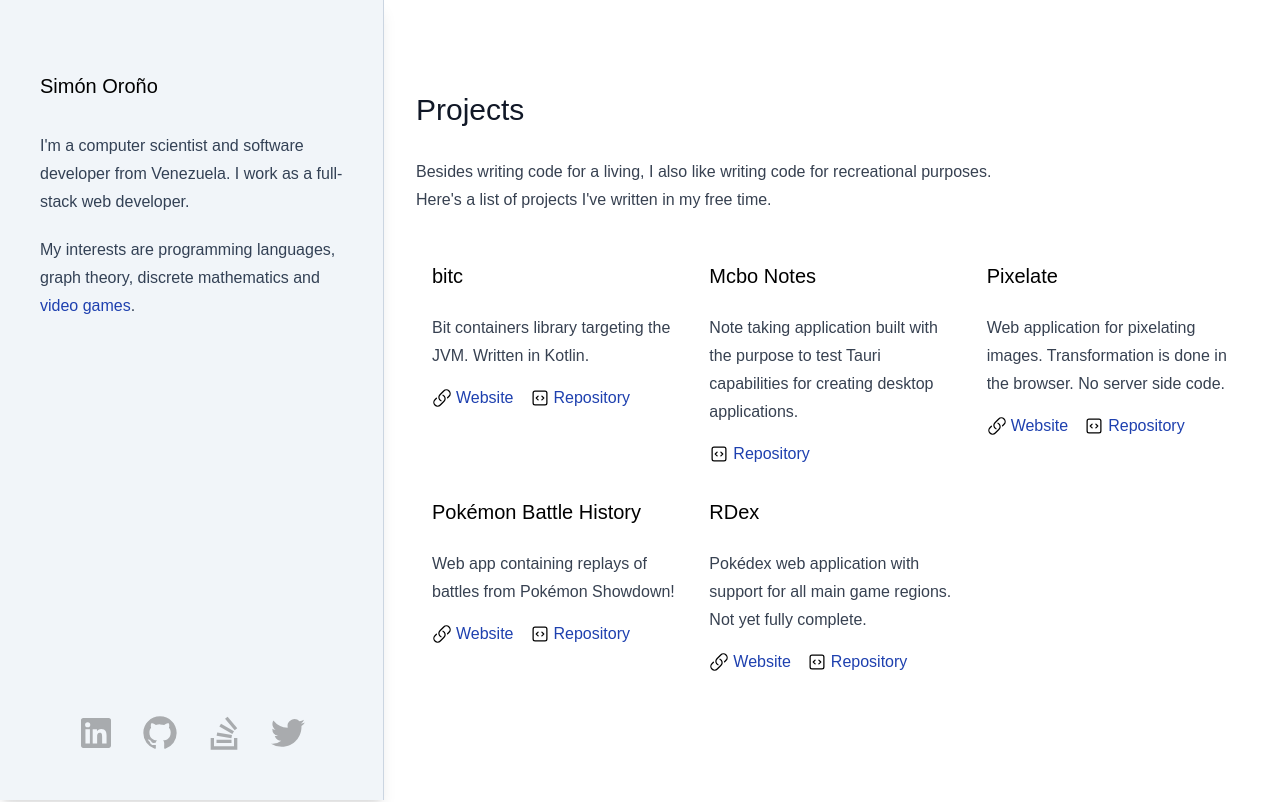
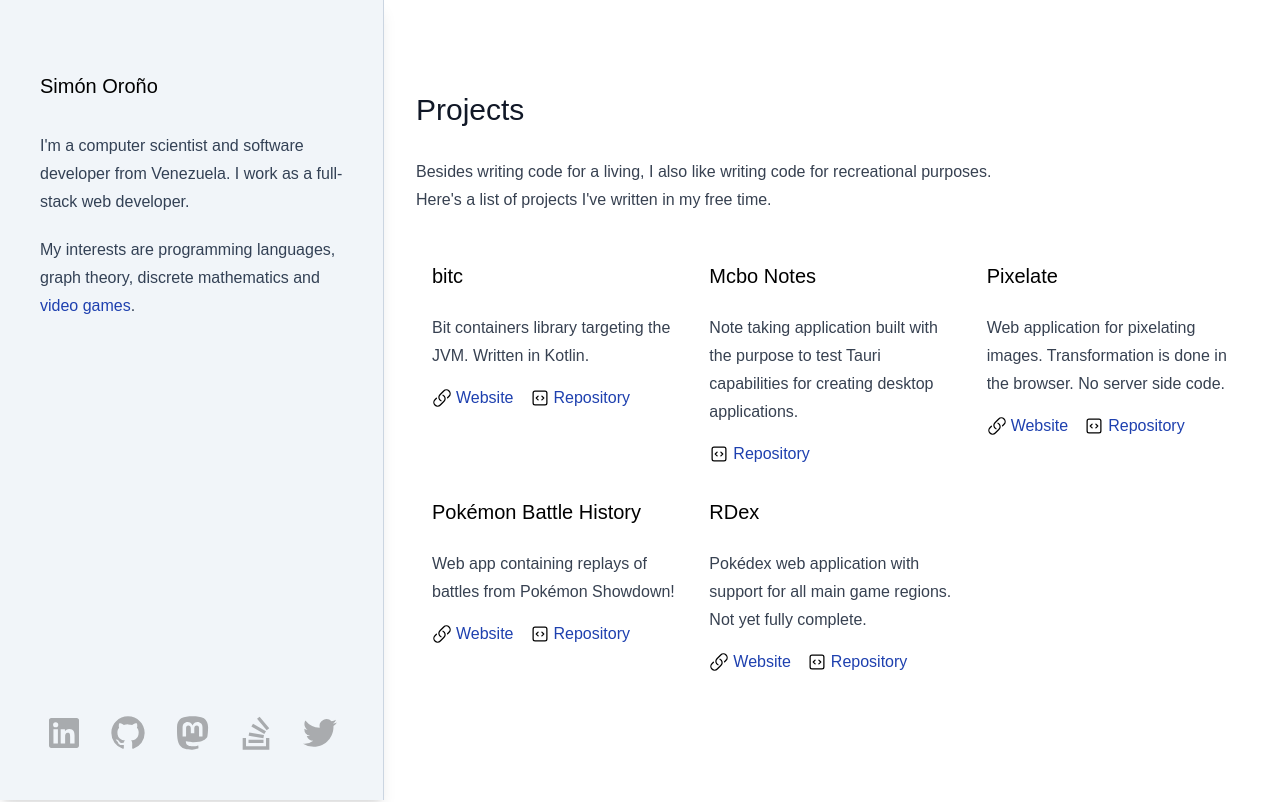
Before and after one commit to simonorono/simonorono-com-v1, a Next.js app: page / in a window 1280 px wide. Built offline with nearby package versions, Linux system fonts and the light colour scheme; no server answers.

Commit message:
Add link to Mastodon

```diff
--- /dev/null
+++ b/components/icons/mastodon-icon.tsx
@@ -0,0 +1,25 @@
+interface Props {
+  className?: string
+}
+
+export default function GithubIcon(props: Props) {
+  const { className } = props
+
+  // SVG from https://remixicon.com/
+  return (
+    <svg
+      xmlns="http://www.w3.org/2000/svg"
+      viewBox="0 0 24 24"
+      width="240"
+      height="240"
+      className={`group ${className}`}
+    >
+      <path fill="none" d="M0 0h24v24H0z" />
+      <path
+        className="group-hover:fill-black"
+        d="M21.258 13.99c-.274 1.41-2.456 2.955-4.962 3.254-1.306.156-2.593.3-3.965.236-2.243-.103-4.014-.535-4.014-.535 0 .218.014.426.04.62.292 2.215 2.196 2.347 4 2.41 1.82.062 3.44-.45 3.44-.45l.076 1.646s-1.274.684-3.542.81c-1.25.068-2.803-.032-4.612-.51-3.923-1.039-4.598-5.22-4.701-9.464-.031-1.26-.012-2.447-.012-3.44 0-4.34 2.843-5.611 2.843-5.611 1.433-.658 3.892-.935 6.45-.956h.062c2.557.02 5.018.298 6.451.956 0 0 2.843 1.272 2.843 5.61 0 0 .036 3.201-.397 5.424zm-2.956-5.087c0-1.074-.273-1.927-.822-2.558-.567-.631-1.308-.955-2.229-.955-1.065 0-1.871.41-2.405 1.228l-.518.87-.519-.87C11.276 5.8 10.47 5.39 9.405 5.39c-.921 0-1.663.324-2.229.955-.549.631-.822 1.484-.822 2.558v5.253h2.081V9.057c0-1.075.452-1.62 1.357-1.62 1 0 1.501.647 1.501 1.927v2.79h2.07v-2.79c0-1.28.5-1.927 1.5-1.927.905 0 1.358.545 1.358 1.62v5.1h2.08V8.902z"
+        fill="rgba(0,0,0,0.3)"
+      />
+    </svg>
+  )
+}
--- a/components/profile-links.tsx
+++ b/components/profile-links.tsx
@@ -1,6 +1,7 @@
 import React from 'react'
 import LinkedinIcon from './icons/linkedin-icon'
 import GithubIcon from './icons/github-icon'
+import MastodonIcon from './icons/mastodon-icon'
 import StackOverflowIcon from './icons/stack-overflow-icon'
 import TwitterIcon from './icons/twitter-icon'
 import Link from './link'
@@ -29,6 +30,16 @@ export default function ProfileLinks() {
       </Link>
 
       <Link
+        href="https://mastodon.social/@simonorono"
+        className="inline-block h-10 w-10"
+        newTab={true}
+        rel="me"
+      >
+        <span className="sr-only">mastodon profile (opens in new window)</span>
+        <MastodonIcon className="h-10 w-10" />
+      </Link>
+
+      <Link
         href="https://stackoverflow.com/users/3001663/sim%c3%b3n-oro%c3%b1o"
         className="inline-block h-10 w-10"
         newTab={true}
```
